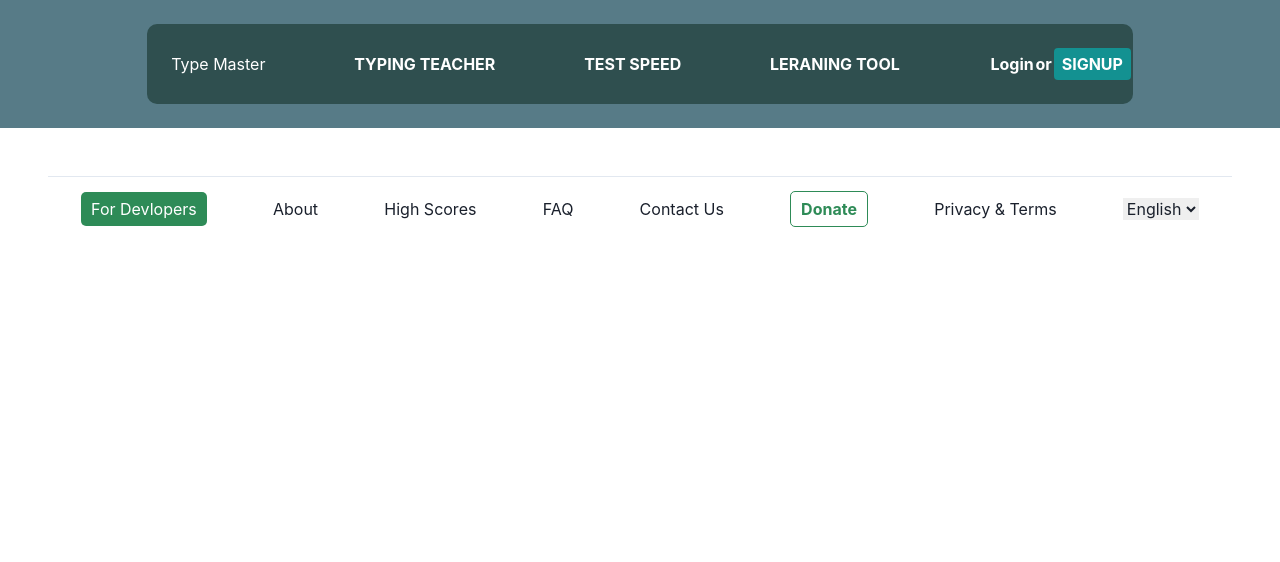
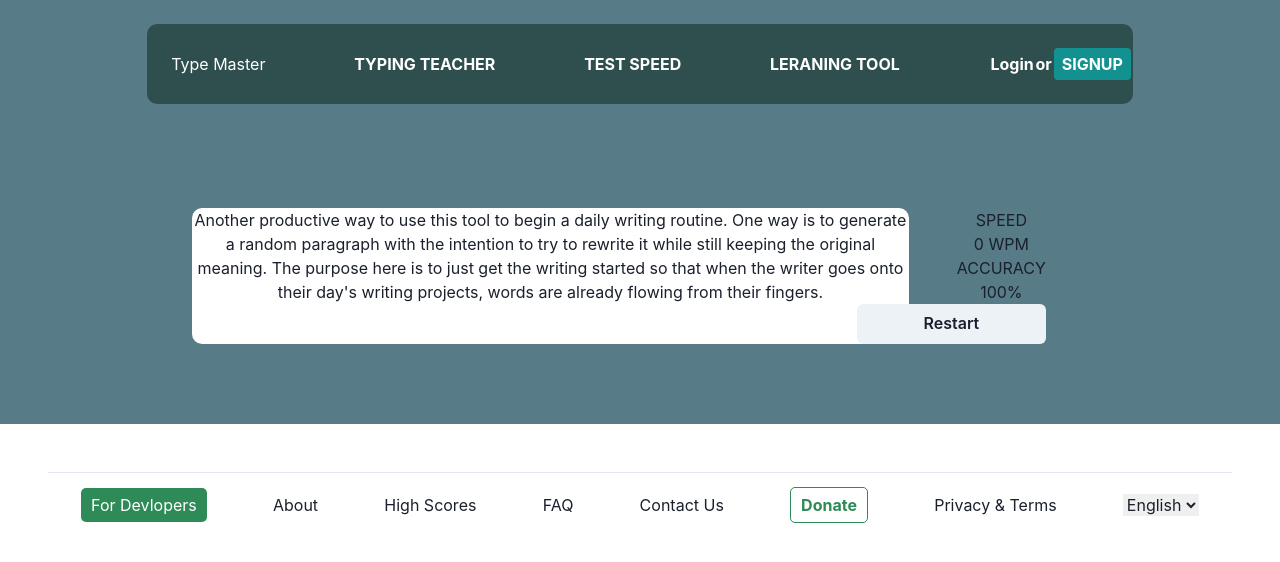
Before and after one commit to Brar21/Messaging_App, a React (Create React App) app in the folder typemaster/: page /testspeed/test in a window 1280 px wide. Shown: the top 562 px of the page. Built offline with nearby package versions, Linux system fonts and the light colour scheme.

Commit message:
daily work

```diff
--- a/typemaster/src/Pages/Test.jsx
+++ b/typemaster/src/Pages/Test.jsx
@@ -1,44 +1,25 @@
 import React from 'react'
-import {
-    AlertDialog,
-    AlertDialogBody,
-    AlertDialogFooter,
-    AlertDialogHeader,
-    AlertDialogContent,
-    AlertDialogOverlay,
-    useDisclosure,
-} from '@chakra-ui/react';
 import { Link } from 'react-router-dom';
-import { Text,Button } from '@chakra-ui/react';
+import { Text, Button, Box } from '@chakra-ui/react';
+
 export const TestSpeed = () => {
-    const { isOpen, onOpen, onClose } = useDisclosure()
+
 
   return (
-      <div >
+      <Box w='100%' bg='#577b87'>
+          <Box w='70%' display='flex' m='auto' gap={12} p='5rem 0'>
+          <Box bg='white' borderRadius={10} w='80%' >
+              <Text>Another productive way to use this tool to begin a daily writing routine. One way is to generate a random paragraph with the intention to try to rewrite it while still keeping the original meaning. The purpose here is to just get the writing started so that when the writer goes onto their day's writing projects, words are already flowing from their fingers.</Text>
+          </Box>
+          <Box display='flex' flexDirection='column'>
+              <Text>SPEED</Text>
+              <span>0 WPM</span>
+              <Text>ACCURACY</Text>
+                  <span>100%</span>
+                  <Button>Restart</Button>
+              </Box>
+          </Box>
 
-          <AlertDialog
-              isOpen={isOpen}
-              onClose={onClose}
-          >
-              <AlertDialogOverlay>
-                  <AlertDialogContent w="90%">
-                      <AlertDialogHeader fontSize='lg' fontWeight='bold'>
-
-                      </AlertDialogHeader>
-
-                      <AlertDialogBody>
-                          You can <Link to='/donate'><Text _hover={{ color: "blue", textDecoration: 'undeline' }}>thanks us and Donate</Text></Link>
-                      </AlertDialogBody>
-
-                      <AlertDialogFooter>
-                          <Button onClick={onClose}>
-                              Start Typing Test
-                          </Button>
-
-                      </AlertDialogFooter>
-                  </AlertDialogContent>
-              </AlertDialogOverlay>
-          </AlertDialog>
-    </div>
+     </Box>
   )
 }
```
